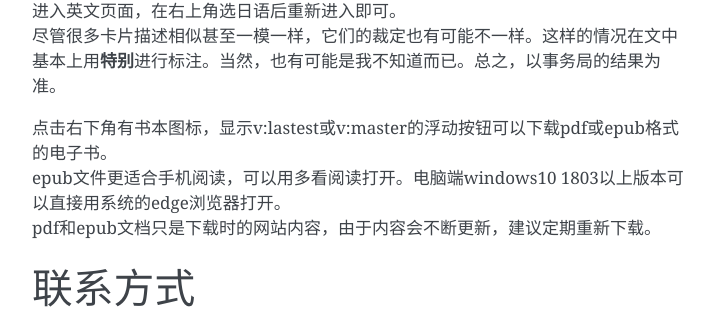
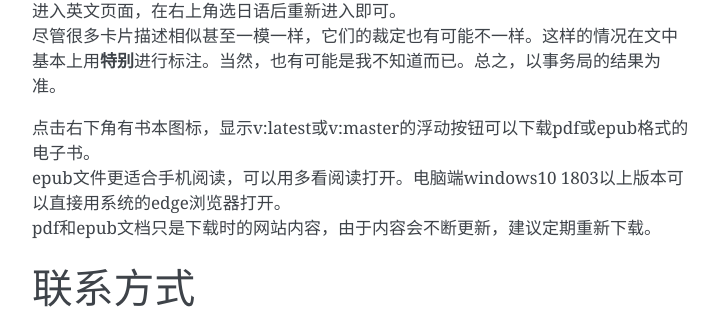
Before and after one commit to lucays/OCG-Rule-documentation, a Sphinx documentation site: the page built from source/index.rst, in a window 1280 px wide and 900 px high, scrolled down 532 px. Shown: the part 144-453 px from the top of the window, without its empty margins (388-1111 px from the left). Built offline with Sphinx 7.4.7, drawn with Linux system fonts in a browser that asks for light colours; the version number could not be read and is left out; some of the changed lines change nothing that is shown.

Commit message:
Update index.rst

```diff
--- a/source/index.rst
+++ b/source/index.rst
@@ -23,7 +23,7 @@
 | 文章中的日期若为蓝色超链接，点击后可以进入官方卡片数据库的FAQ原文。若点击后进入英文页面，在右上角选日语后重新进入即可。
 | 尽管很多卡片描述相似甚至一模一样，它们的裁定也有可能不一样。这样的情况在文中基本上用\ **特别**\ 进行标注。当然，也有可能是我不知道而已。总之，以事务局的结果为准。
 
-| 点击右下角有书本图标，显示v:lastest或v:master的浮动按钮可以下载pdf或epub格式的电子书。
+| 点击右下角有书本图标，显示v:latest或v:master的浮动按钮可以下载pdf或epub格式的电子书。
 | epub文件更适合手机阅读，可以用多看阅读打开。电脑端windows10 1803以上版本可以直接用系统的edge浏览器打开。
 | pdf和epub文档只是下载时的网站内容，由于内容会不断更新，建议定期重新下载。
 
```
